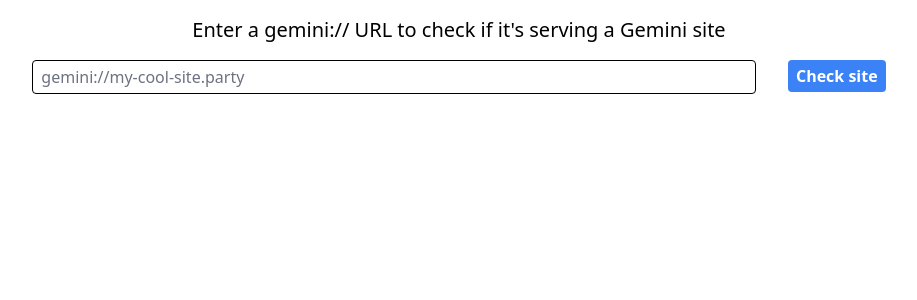
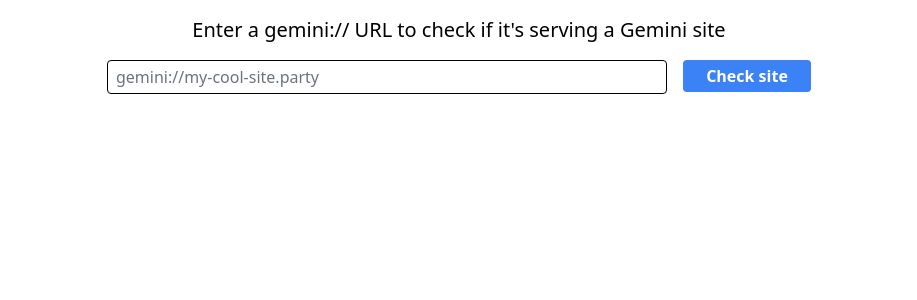
Before and after one commit to audiodude/ismygem.online, a Vue app in the folder frontend/: page / in a window 1280 px wide. Shown: the top 300 px of the page, without its empty margins (181-1098 px from the left). Built offline with nearby package versions, Linux system fonts and the light colour scheme.

Commit message:
Clean up styles so status text does not appear above button

```diff
--- a/frontend/src/components/CheckSiteComponent.vue
+++ b/frontend/src/components/CheckSiteComponent.vue
@@ -80,13 +80,13 @@ export default {
 </script>
 
 <template>
-  <div class="w-full max-w-s">
-    <div class="mt-4 mb-4 text-center text-xl">
+  <div class="container max-w-screen-md mx-auto">
+    <div class="my-4 text-center text-xl">
       <div id="urllabel">Enter a gemini:// URL to check if it's serving a Gemini site</div>
     </div>
     <form ref="form" @submit.prevent="onSubmit()" class="container mx-auto" novalidate>
-      <div class="md:flex md:justify-center w-4/5 md:w-2/3 mx-auto">
-        <div class="grow my-4 md:my-0 mr-8">
+      <div class="md:flex w-full px-8">
+        <div class="md:basis-4/5 my-4 md:my-0">
           <input
             v-model="url"
             ref="url"
@@ -98,6 +98,17 @@ export default {
             class="w-full px-2 py-1 border-solid border-black invalid:[&:not(:placeholder-shown):not(:focus)]:border-orange-600 rounded"
             aria-labelledby="urllabel"
           />
+        </div>
+        <div>
+          <button
+            class="md:w-32 md:flex-none md:ml-4 bg-blue-500 hover:bg-blue-700 text-white font-bold px-2 py-1 rounded"
+          >
+            Check site
+          </button>
+        </div>
+      </div>
+      <div class="w-full px-8">
+        <div class="my-4 md:my-0">
           <div v-if="!!validity" class="text-orange-600" aria-live="polite">
             <div v-if="validity.patternMismatch">
               Please enter a valid Gemini url, starting with gemini://
@@ -128,14 +139,6 @@ export default {
             </div>
           </div>
         </div>
-        <div>
-          <button
-            class="bg-blue-500 hover:bg-blue-700 text-white font-bold px-2 py-1 rounded"
-            type="submit"
-          >
-            Check site
-          </button>
-        </div>
       </div>
     </form>
   </div>
```
